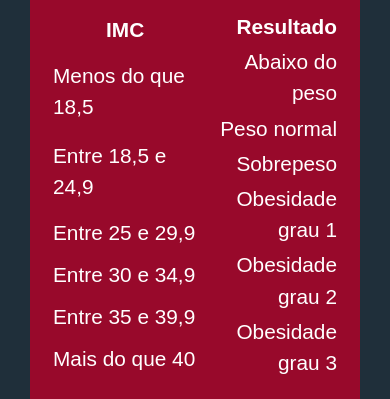
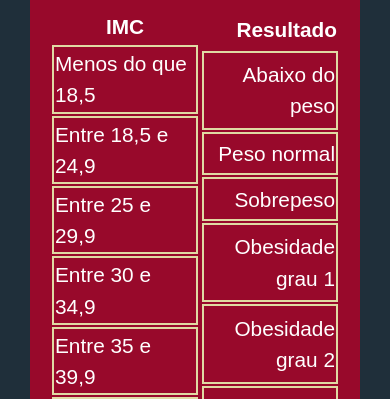
Before and after one commit to GabryelJackson/projeto-calculadoraIMC, a plain HTML site: page index.html in a window 390 px wide. Shown: the part 145-544 px from the top of the page. Drawn offline with Linux system fonts and the light colour scheme; a web font is replaced by a local one.

Commit message:
responsividade da tabela

```diff
--- a/index.html
+++ b/index.html
@@ -16,22 +16,22 @@
                     <th>IMC</th>
                 </tr>
                 <tr>
-                    <td>Menos do que 18,5</td>
+                    <td class="linha">Menos do que 18,5</td>
                 </tr>
                 <tr>
-                    <td>Entre 18,5 e 24,9</td>
+                    <td class="linha">Entre 18,5 e 24,9</td>
                 </tr>
                 <tr>
-                    <td>Entre 25 e 29,9</td>
+                    <td class="linha">Entre 25 e 29,9</td>
                 </tr>
                 <tr>
-                    <td>Entre 30 e 34,9</td>
+                    <td class="linha">Entre 30 e 34,9</td>
                 </tr>
                 <tr>
-                    <td>Entre 35 e 39,9</td>
+                    <td class="linha">Entre 35 e 39,9</td>
                 </tr>
                 <tr>
-                    <td>Mais do que 40</td>
+                    <td class="linha">Mais do que 40</td>
                 </tr>
             </table>
 
@@ -40,22 +40,22 @@
                     <th>Resultado</th>
                 </tr>
                 <tr>
-                    <td>Abaixo do peso</td>
+                    <td class="linha">Abaixo do peso</td>
                 </tr>
                 <tr>
-                    <td>Peso normal</td>
+                    <td class="linha">Peso normal</td>
                 </tr>
                 <tr>
-                    <td>Sobrepeso</td>
+                    <td class="linha">Sobrepeso</td>
                 </tr>
                 <tr>
-                    <td>Obesidade grau 1</td>
+                    <td class="linha">Obesidade grau 1</td>
                 </tr>
                 <tr>
-                    <td>Obesidade grau 2</td>
+                    <td class="linha">Obesidade grau 2</td>
                 </tr>
                 <tr>
-                    <td>Obesidade grau 3</td>
+                    <td class="linha">Obesidade grau 3</td>
                 </tr>
             </table>
         </div>
--- a/style.css
+++ b/style.css
@@ -90,4 +90,8 @@ form button:hover {
     body {
         margin: auto 30px;
     }
+
+    .linha {
+        border: 2px solid var(--cor4);
+    }
 }
```
